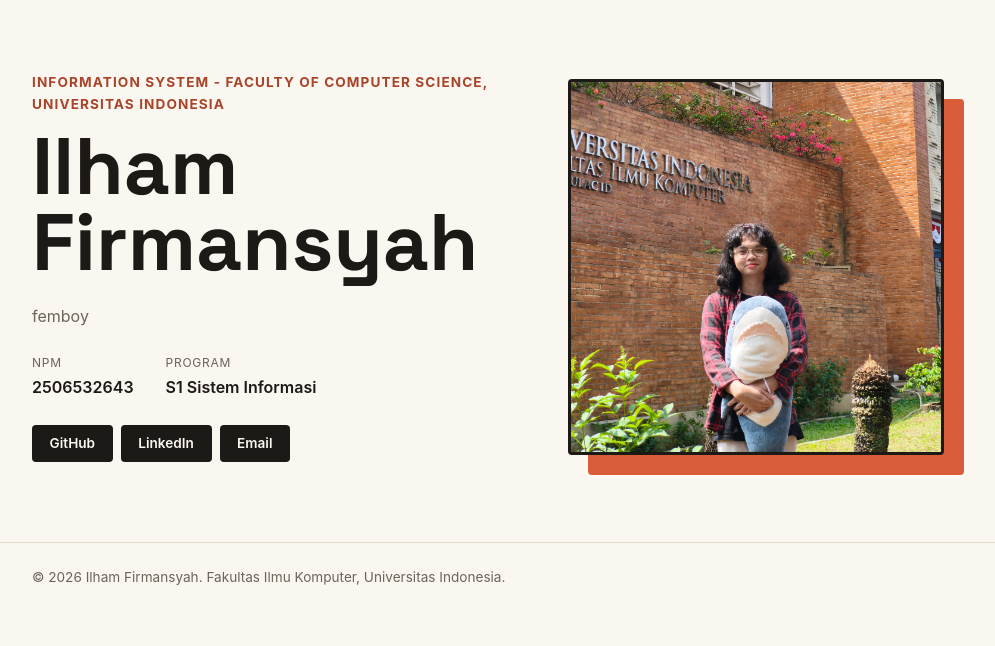
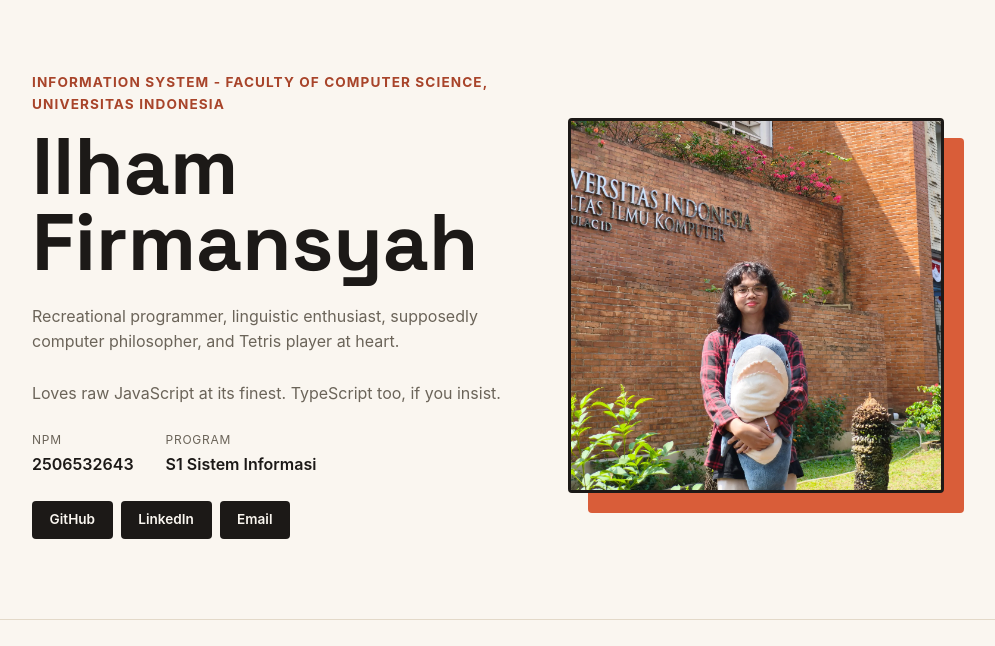
Before and after one commit to RedStone576/pbp-django, a Django app: page / in a window 1280 px wide. Shown: the part 74-720 px from the top of the page, without its empty margins (152-1147 px from the left). Run offline with Django 5.2, Linux system fonts and the light colour scheme.

Commit message:
fix: a more appropriate description of myself

```diff
--- a/templates/index.html
+++ b/templates/index.html
@@ -31,7 +31,12 @@
                     <img class="avatar" src="/static/img/me.webp" alt="Photo of Me">
                 </div>
                 <div class="hero-details">
-                    <p class="bio">femboy</p>
+                    <div class="bio">
+                        <p>Recreational programmer, linguistic enthusiast, supposedly computer philosopher, and Tetris player at heart.</p>
+                        <br>
+                        <p>Loves raw JavaScript at its finest. TypeScript too, if you insist.</p>
+                    </div>
+
                     <dl class="meta-list">
                         <div class="meta-row">
                             <dt>NPM</dt>
```
